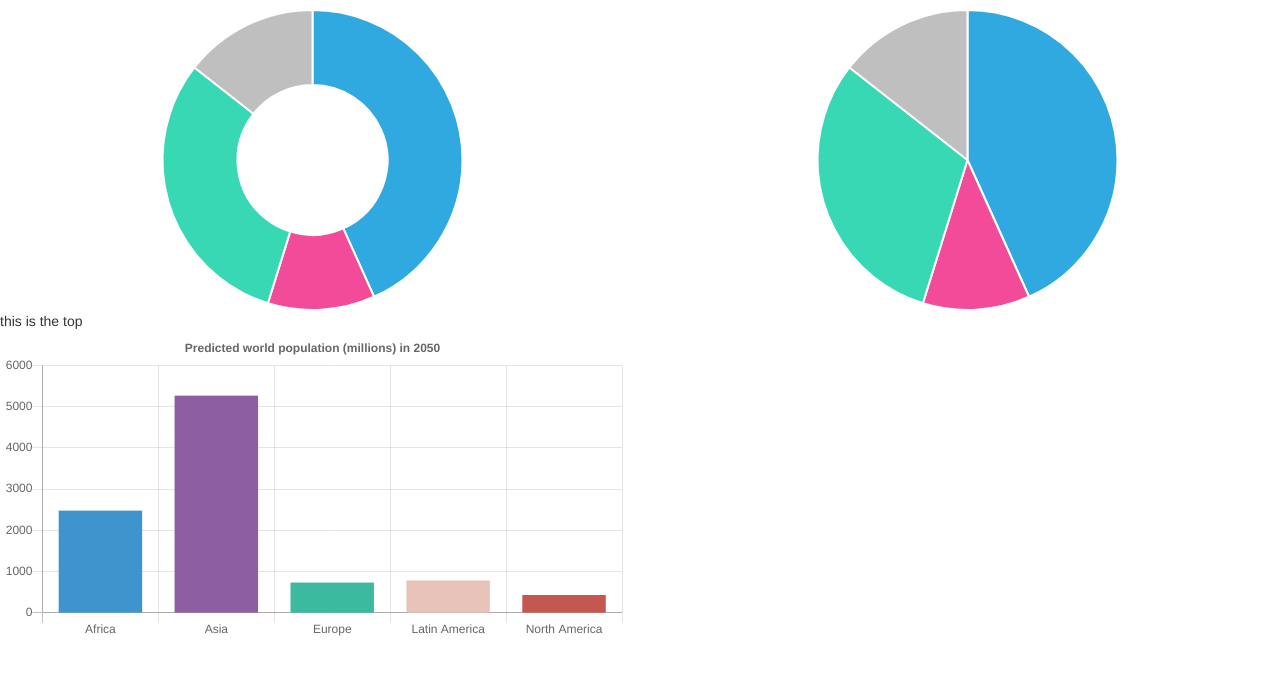
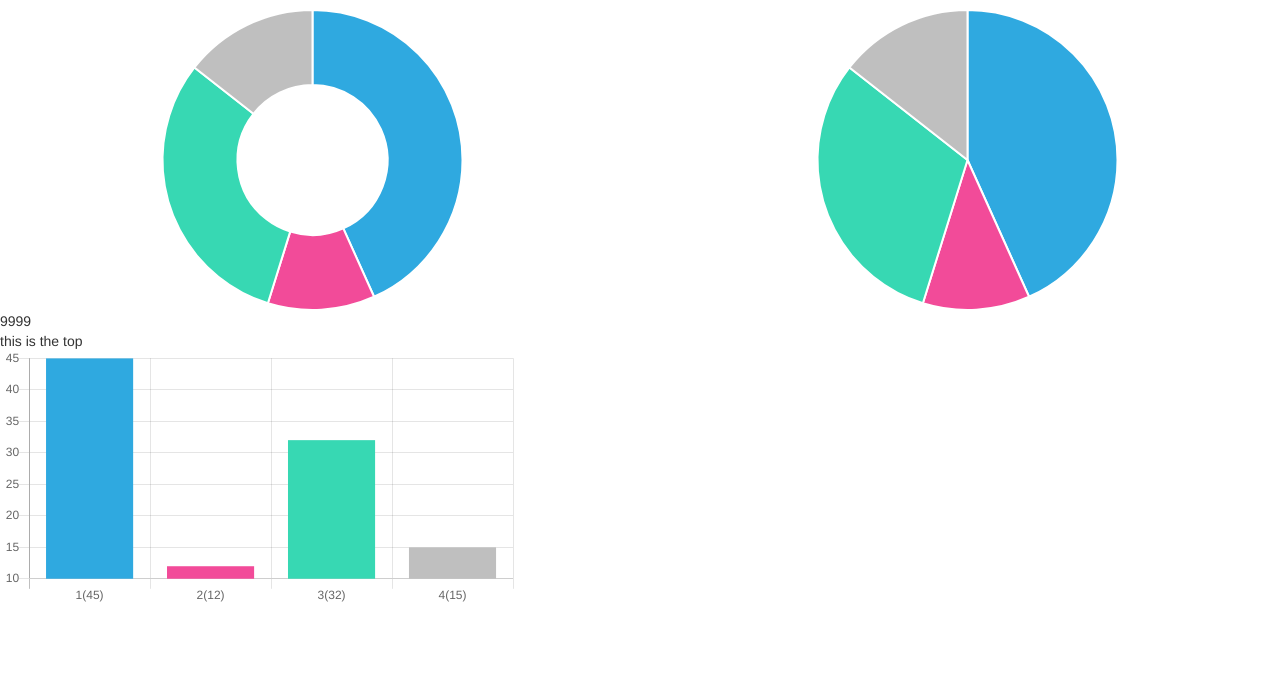
Before and after one commit to MengqiqiJo/smallProject, a PHP site: page /lillyVueTemplate.php in a window 1280 px wide. Shown: the part 21-696 px from the top of the page. Run offline with PHP 8.4, Linux system fonts and the light colour scheme; some libraries are stand-ins or nearby versions.

Commit message:
dev vue charts

```diff
--- a/LillyVuejsRenderTemplate/chartTemplate.js
+++ b/LillyVuejsRenderTemplate/chartTemplate.js
@@ -1,4 +1,5 @@
 'use strict';
+// vue.data
 
 Vue.component('doughnutchart', {
 
@@ -11,8 +12,7 @@ Vue.component('doughnutchart', {
       let chart = new Chart(canvas, {
         type: type,
         data: {
-          datasets: [
-            {
+          datasets: [{
             data : [45, 12, 32, 15],
             backgroundColor : ["#2fa9e0", "#f24b99", "#37d8b3","#bfbfbf"]
           }]
@@ -40,8 +40,7 @@ Vue.component('vue-chartjs-pie', {
       let chart = new Chart(canvas, {
         type: type,
         data: {
-          datasets: [
-            {
+          datasets: [{
             data : [45, 12, 32, 15],
             backgroundColor : ["#2fa9e0", "#f24b99", "#37d8b3","#bfbfbf"]
           }]
@@ -68,20 +67,21 @@ Vue.component('vue-chartjs-bar', {
       let chart = new Chart(canvas, {
         type: type,
         data: {
-          labels: ["Africa", "Asia", "Europe", "Latin America", "North America"],
+          labels: ["1(45)", "2(12)", "3(32)", "4(15)"],
           datasets: [
             {
-              label: "Population (millions)",
-              backgroundColor: ["#3e95cd", "#8e5ea2","#3cba9f","#e8c3b9","#c45850"],
-              data: [2478,5267,734,784,433]
+              backgroundColor: ["#2fa9e0", "#f24b99", "#37d8b3","#bfbfbf"],
+              data: [45, 12, 32, 15]
         }]
       },
         options: {
           legend: { display: false },
-      title: {
-        display: true,
-        text: 'Predicted world population (millions) in 2050'
-      }
+          // responsive: true,
+          // maintainAspectRatio: false,
+      // title: {
+      //   display: true,
+      //   text: 'Predicted world population (millions) in 2050'
+      // }
         }
       })
     }
@@ -90,7 +90,7 @@ Vue.component('vue-chartjs-bar', {
 
 
 Vue.component('vue-chartjs-top', {
-  template: '<div class="bg-0082ba height-32 width-280 color-fff padding-10">this is the top</div>'
+  template: '<div class="bg-0082ba height-32 color-fff padding-10">this is the top</div>'
 })
 
 new Vue({
--- a/LillyVuejsRenderTemplate/lillyVueTemplate.php
+++ b/LillyVuejsRenderTemplate/lillyVueTemplate.php
@@ -17,18 +17,26 @@ class dashpageBlockGenerator {
 
     $output = '';
     $output .= '<div id="page-wrapper" class="row">';
-      $output .= '<div class="width-300 height-180 col-md-6 margin-left-20 margin-top-12">';
-        $output .= '<vue-chartjs-top></vue-chartjs-top>';
-        $output .= '<doughnutchart class="border-1-e7e7e7"></doughnutchart>';
+
+      $output .= '<div class="col-sm-12 col-md-6 col-lg-6">';
+        $output .= '<div class="margin-left-20">';
+          $output .= '<div class="border-1-e7e7e7">';
+            $output .= '<vue-chartjs-top></vue-chartjs-top>';
+            $output .= '<doughnutchart class="border-1-e7e7e7"></doughnutchart>';
+          $output .= '</div>';
+        $output .= '</div>';
       $output .= '</div>';
-      $output .= '<div class="width-300 height-180 col-md-6 margin-left-20 margin-top-12">';
+
+      $output .= '<div class="col-sm-12 col-md-6 col-lg-6">';
         $output .= '<vue-chartjs-top></vue-chartjs-top>';
         $output .= '<vue-chartjs-pie class="border-1-e7e7e7"></vue-chartjs-pie>';
       $output .= '</div>';
-      $output .= '<div class="width-300 height-180 col-md-6 margin-left-20 margin-top-12">';
+
+      $output .= '<div class="col-sm-12 col-md-6 col-lg-5">9999';
         $output .= '<vue-chartjs-top></vue-chartjs-top>';
-        $output .= '<vue-chartjs-bar class="border-1-e7e7e7 width-300 height-180"></vue-chartjs-bar>';
+        $output .= '<vue-chartjs-bar class="border-1-e7e7e7"></vue-chartjs-bar>';
       $output .= '</div>';
+
     $output .= '</div>';
 
     $output .= '<script src="https://cdnjs.cloudflare.com/ajax/libs/Chart.js/2.5.0/Chart.min.js"></script>';
```
Lines whose indentation alone changed are shown as unchanged.
